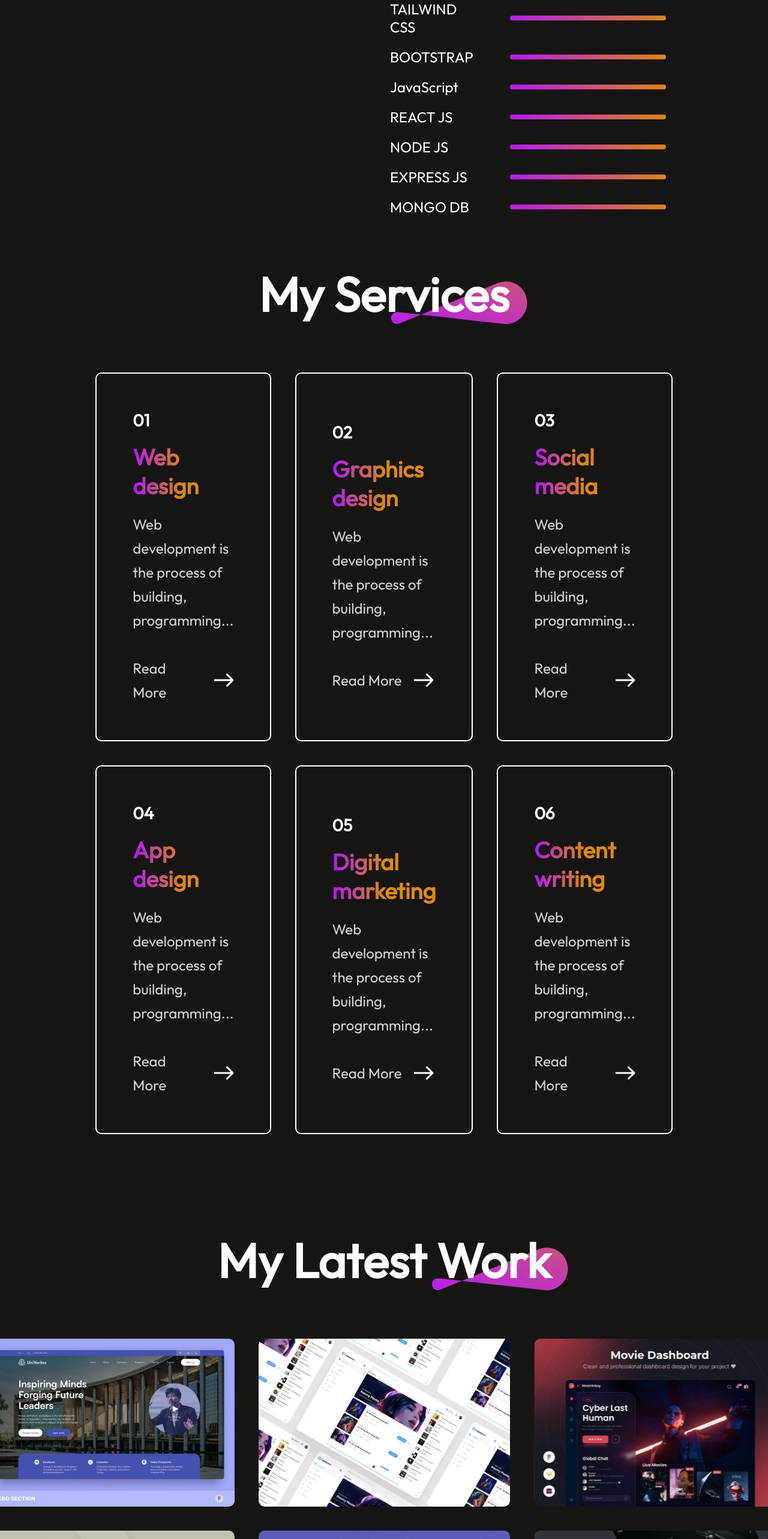
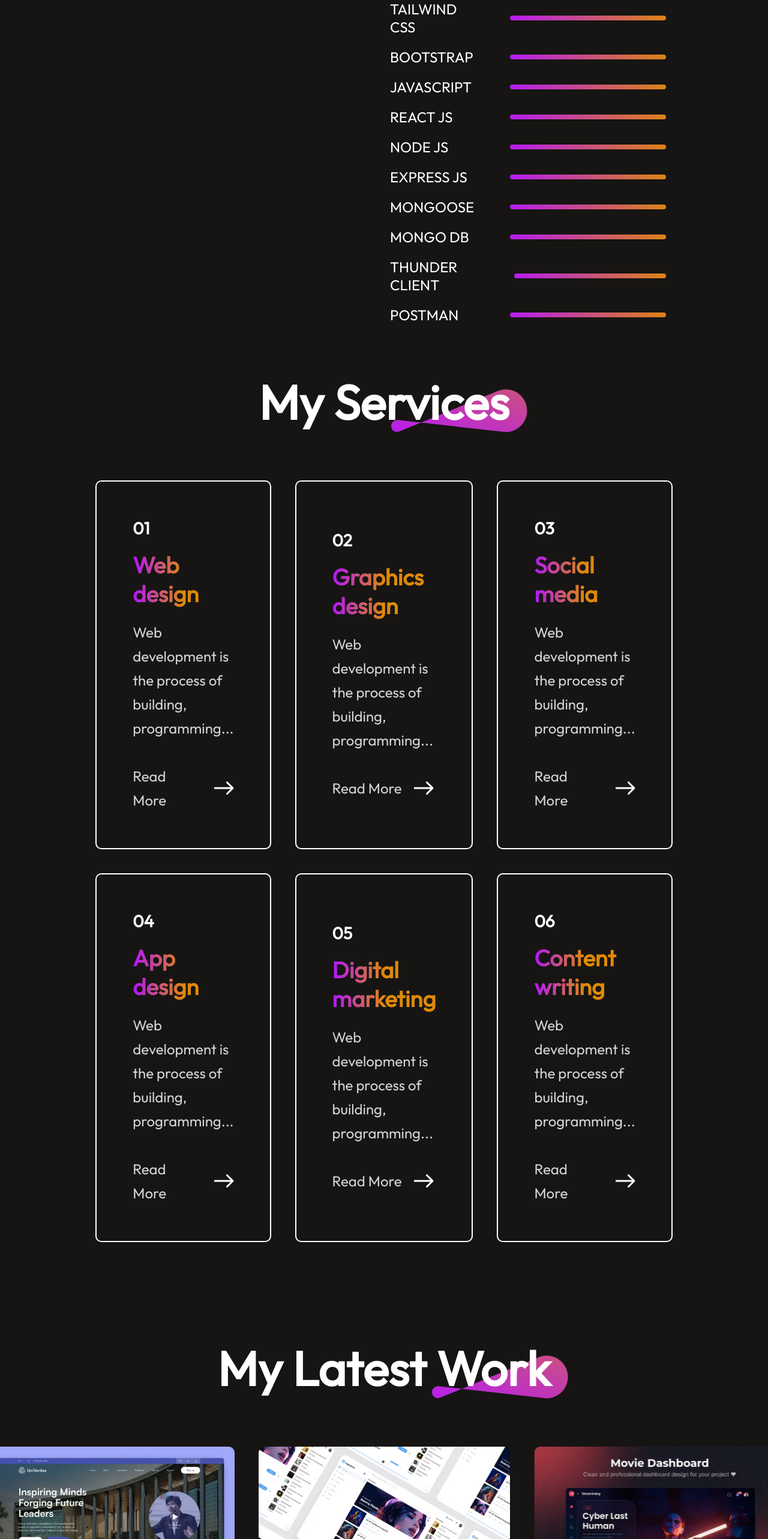
Before and after one commit to Chirag-S-Kotian/Portfolio, a React (Vite) app in the folder portfolio_react/: page / in a window 1280 px wide. Shown: the part 2040-4606 px from the top of the page at 60% size. Built offline with nearby package versions, Linux system fonts and the light colour scheme.

Commit message:
additional info added

```diff
--- a/portfolio_react/index.html
+++ b/portfolio_react/index.html
@@ -5,6 +5,12 @@
     <link rel="icon" type="image/svg+xml" href="/vite.svg" />
     <meta name="viewport" content="width=device-width, initial-scale=1.0" />
     <title>Chirag's Portfolio</title>
+
+    <!-- for fontawesome  -->
+    <link
+      rel="stylesheet"
+      href="https://cdnjs.cloudflare.com/ajax/libs/font-awesome/5.15.4/css/all.min.css"
+    />
 
     <!-- outfit font link -->
     <link rel="preconnect" href="https://fonts.googleapis.com" />
--- a/portfolio_react/src/assets/mywork_data.js
+++ b/portfolio_react/src/assets/mywork_data.js
@@ -8,32 +8,32 @@ import project6_img from '../assets/project_6.svg'
 const mywork_data = [
     {
         w_no:1,
-        w_name:"Web design",
+        w_name:"The Baratie",
         w_img:project1_img
     },
     {
         w_no:2,
-        w_name:"Web design",
+        w_name:"News-Fire!",
         w_img:project2_img
     },
     {
         w_no:3,
-        w_name:"Web design",
+        w_name:"Elbaf-food delivery website",
         w_img:project3_img
     },
     {
         w_no:4,
-        w_name:"Web design",
+        w_name:"MERN-Blog",
         w_img:project4_img
     },
     {
         w_no:5,
-        w_name:"Web design",
+        w_name:"Flex-chat",
         w_img:project5_img
     },
     {
         w_no:6,
-        w_name:"Web design",
+        w_name:"Currency-Converter",
         w_img:project6_img
     },
 ]
--- a/portfolio_react/src/components/About.jsx
+++ b/portfolio_react/src/components/About.jsx
@@ -40,7 +40,7 @@ const About = () => {
               <hr style={{ width: "60%" }} />
             </div>
             <div className="about-skill">
-              <p>JavaScript</p>
+              <p>JAVASCRIPT</p>
               <hr style={{ width: "80%" }} />
             </div>
             <div className="about-skill">
@@ -56,8 +56,20 @@ const About = () => {
               <hr style={{ width: "80%" }} />
             </div>
             <div className="about-skill">
+              <p>MONGOOSE</p>
+              <hr style={{ width: "70%" }} />
+            </div>
+            <div className="about-skill">
               <p>MONGO DB</p>
               <hr style={{ width: "70%" }} />
+            </div>
+            <div className="about-skill">
+              <p>THUNDER CLIENT</p>
+              <hr style={{ width: "70%" }} />
+            </div>
+            <div className="about-skill">
+              <p>POSTMAN</p>
+              <hr style={{ width: "90%" }} />
             </div>
           </div>
         </div>
--- a/portfolio_react/src/components/Contact.jsx
+++ b/portfolio_react/src/components/Contact.jsx
@@ -54,6 +54,26 @@ const Contact = () => {
               <p>Udupi,karnataka-INDIA</p>
             </div>
           </div>
+          <div className="social-icons">
+            <a
+              href="https://www.linkedin.com/in/Chirag-S-Kotian"
+              target="_blank"
+            >
+              <i className="fab fa-linkedin"></i>
+            </a>
+            <a
+              href="https://www.instagram.com/_chirag_S_kotian"
+              target="_blank"
+            >
+              <i className="fab fa-instagram-square"></i>
+            </a>
+            <a href="https://github.com/Chirag-S-Kotian" target="_blank">
+              <i className="fab fa-github-square"></i>
+            </a>
+            <a href="https://twitter.com/Chirag_S_kotian" target="_blank">
+              <i className="fab fa-twitter-square"></i>
+            </a>
+          </div>
         </div>
         <form onSubmit={onSubmit} className="contact-right">
           <label htmlFor="">Your Name</label>
--- a/portfolio_react/src/components/MyWork.jsx
+++ b/portfolio_react/src/components/MyWork.jsx
@@ -11,7 +11,12 @@ const MyWork = () => {
       </div>
       <div className="mywork-container">
         {mywork_data.map((work, index) => {
-          return <img key={index} src={work.w_img} alt="" />;
+          return (
+            <div key={index} className="work-item">
+              <img src={work.w_img} alt="" />
+              <p>{work.w_name}</p>
+            </div>
+          );
         })}
       </div>
       <div className="mywork-showmore">
--- a/portfolio_react/src/index.css
+++ b/portfolio_react/src/index.css
@@ -506,6 +506,14 @@ body {
   transition: 0.3s;
 }
 
+.mywork-container p {
+  font-size: 30px;
+  display: flex;
+  justify-content: center;
+  margin: 30px;
+  font-weight: 600;
+}
+
 .mywork-showmore {
   display: flex;
   gap: 15px;
@@ -681,6 +689,23 @@ body {
   transition: 0.3s;
 }
 
+.social-icons {
+  display: flex;
+  justify-content: space-evenly;
+  font-size: 80px;
+}
+
+.social-icons a {
+  color: inherit;
+  text-decoration: none;
+}
+
+.social-icons a:hover {
+  filter: brightness(60%);
+  transform: scale(1.3);
+  transition: 0.5s;
+}
+
 @media(max-width:768px) {
   .contact {
     gap: 50px;
@@ -812,15 +837,18 @@ body {
   transform: scale(1.1);
   transition: 0.3s;
 }
-@media(max-width:768px){
-  .footer{
+
+@media(max-width:768px) {
+  .footer {
     margin: 50px 70px;
   }
-  .footer-top{
+
+  .footer-top {
     flex-direction: column;
     gap: 50px;
   }
-  .footer-bottom{
+
+  .footer-bottom {
     display: flex;
     flex-direction: column-reverse;
     margin-bottom: 50px;
```
Also changed, not shown: portfolio_react/src/components/NavBar.jsx (+6 -1 lines), 1 other file (tests, documents, lock files or other folders).
